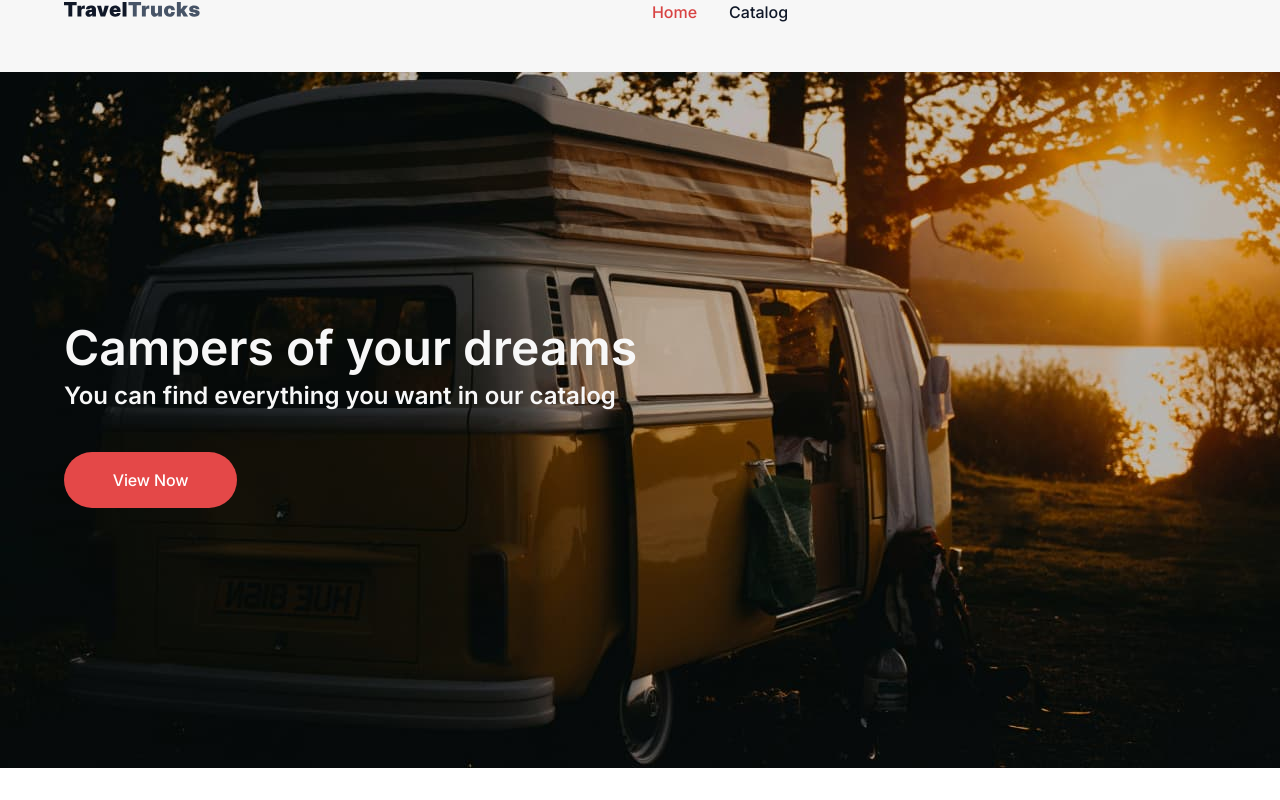
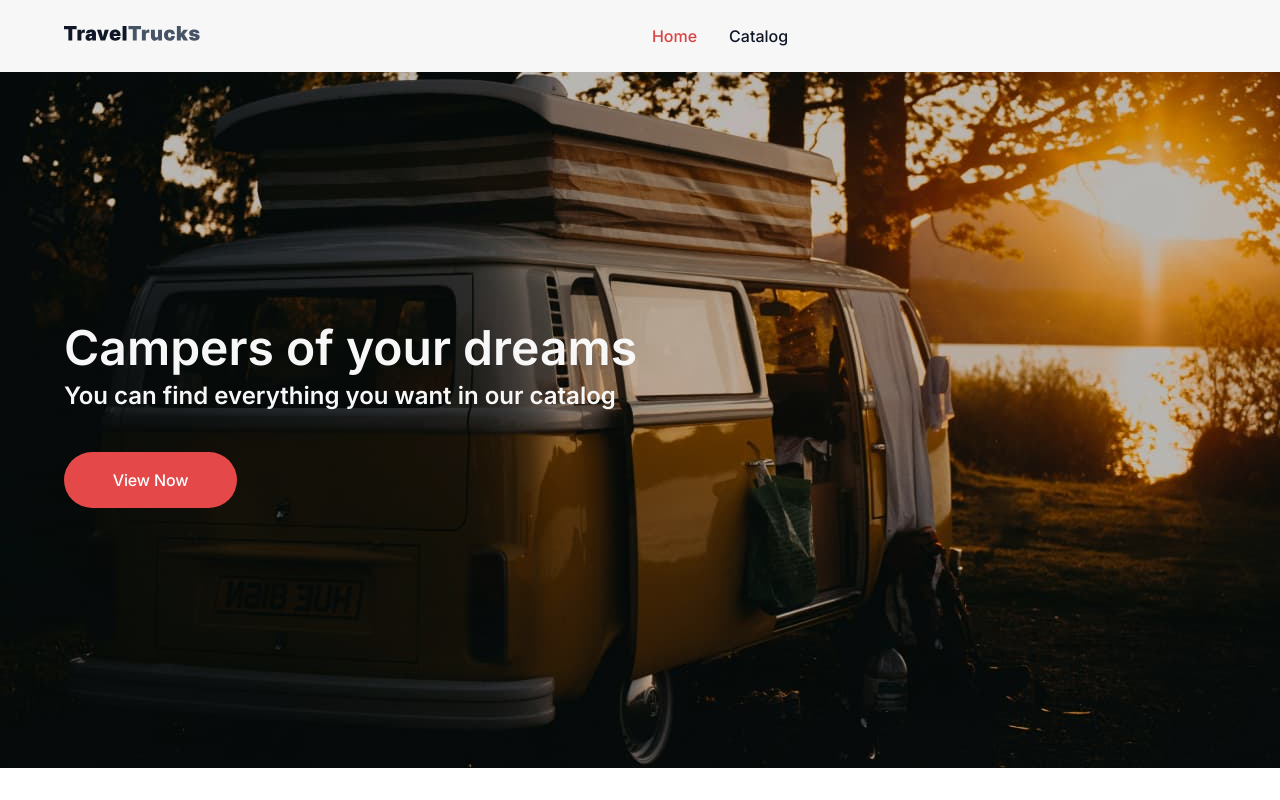
Before and after one commit to Serhii-Briushyn/travel-trucks, a React (Vite) app: page / in a window 1280 px wide. Shown: the top 800 px of the page. Built offline with nearby package versions, Linux system fonts and the light colour scheme.

Commit message:
Style: Logo positioning changed

```diff
--- a/src/components/AppBar/AppBar.module.css
+++ b/src/components/AppBar/AppBar.module.css
@@ -8,10 +8,12 @@
 }
 
 .container {
+  position: relative;
   display: flex;
   justify-content: center;
   align-items: center;
   width: 1440px;
+  height: 100%;
   margin: 0 auto;
   padding: 0 64px;
 }
```
